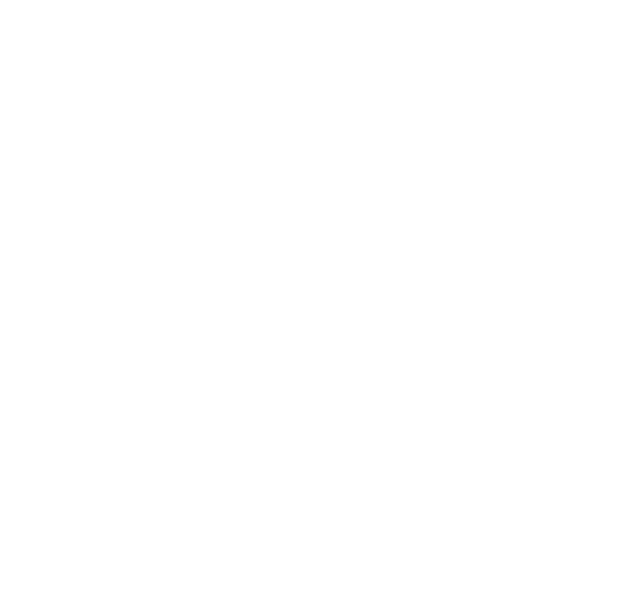
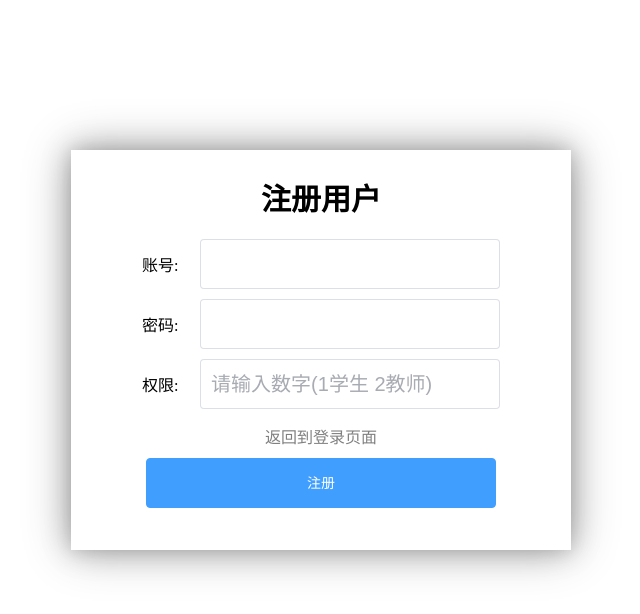
Before and after one commit to xiaojing0410/EducationSystem, a Vue app in the folder EducationSystem/front/education_system/: page /reg in a window 1280 px wide. Before the commit this address had no page. Shown: the top 614 px of the page, without its empty margins (319-959 px from the left). Built offline with nearby package versions, Linux system fonts and the light colour scheme.

Commit message:
登录注册

```diff
--- a/EducationSystem/front/education_system/package.json
+++ b/EducationSystem/front/education_system/package.json
@@ -17,7 +17,6 @@
     "@vitejs/plugin-vue": "^5.2.1",
     "axios": "^1.7.9",
     "element-plus": "^2.9.1",
-    "node-sass": "^9.0.0",
     "pinia": "^2.3.0",
     "sass-embedded": "^1.83.0",
     "sass-loader": "^16.0.4",
--- a/EducationSystem/front/education_system/src/App.vue
+++ b/EducationSystem/front/education_system/src/App.vue
@@ -2,7 +2,7 @@
 </script>
 
 <template>
-  <RouterView />
+  <router-view></router-view>
 </template>
 
 <style scoped>
--- a/EducationSystem/front/education_system/src/components/Menu.vue
+++ /dev/null
@@ -1,59 +0,0 @@
-<template>
-  <el-row class="tac">
-    <el-col :span="12">
-      <el-menu
-        default-active="2"
-        class="el-menu-vertical-demo"
-        @open="handleOpen"
-        @close="handleClose"
-      >
-        <el-sub-menu index="1">
-          <template #title>
-            <el-icon><location /></el-icon>
-            <span>Navigator One</span>
-          </template>
-          <el-menu-item-group title="Group One">
-            <el-menu-item index="1-1">item one</el-menu-item>
-            <el-menu-item index="1-2">item two</el-menu-item>
-          </el-menu-item-group>
-          <el-menu-item-group title="Group Two">
-            <el-menu-item index="1-3">item three</el-menu-item>
-          </el-menu-item-group>
-          <el-sub-menu index="1-4">
-            <template #title>item four</template>
-            <el-menu-item index="1-4-1">item one</el-menu-item>
-          </el-sub-menu>
-        </el-sub-menu>
-        <el-menu-item index="2">
-          <el-icon><icon-menu /></el-icon>
-          <span>Navigator Two</span>
-        </el-menu-item>
-        <el-menu-item index="3" disabled>
-          <el-icon><document /></el-icon>
-          <span>Navigator Three</span>
-        </el-menu-item>
-        <el-menu-item index="4">
-          <el-icon><setting /></el-icon>
-          <span>Navigator Four</span>
-        </el-menu-item>
-      </el-menu>
-    </el-col>
-  </el-row>
-</template>
-
-<script setup>
-import {
-  Document,
-  Menu as IconMenu,
-  Location,
-  Setting,
-} from '@element-plus/icons-vue'
-
-const handleOpen = (key, keyPath) => {
-  console.log(key, keyPath)
-}
-
-const handleClose = (key, keyPath) => {
-  console.log(key, keyPath)
-}
-</script>
--- /dev/null
+++ b/EducationSystem/front/education_system/src/page/Login.vue
@@ -0,0 +1,96 @@
+<template>
+  <div id="login">
+    <div class="main">
+      <div class="title">学生教育评价系统登录</div>
+      <div class="opt">
+        <div class="row">
+          <span>账号: </span>
+          <el-input class="username ipt" type="text" v-model="usernameIpt" />
+        </div>
+        <div class="row">
+          <span>密码: </span>
+          <el-input class="password ipt" type="password" v-model="passwordIpt"/>
+        </div>
+      </div>
+      <div class="reg">
+        <router-link class="note" :to="{name: 'Reg'}">还没有账号？点我注册</router-link>
+      </div>
+      <div class="btn">
+        <el-button class="login-btn" type="primary" @click="loginHandler()">登录</el-button>
+      </div>
+    </div>
+  </div>
+</template>
+
+<script setup>
+import {ref} from "vue";
+
+/**
+ * 登录
+ */
+const usernameIpt = ref("")
+const passwordIpt = ref("")
+
+</script>
+
+<style lang="scss" scoped>
+.main {
+  width: 500px;
+  height: 330px;
+  margin: 150px auto;
+  padding: 20px 50px;
+  border: 5px solid transparent; /* 透明边框 */
+  box-shadow:
+      0 0 15px rgba(0, 0, 0, 0.1),  /* 轻微的外部灰色阴影 */
+      0 0 30px rgba(0, 0, 0, 0.2),  /* 稍强的外部阴影 */
+      0 0 45px rgba(0, 0, 0, 0.3);  /* 强烈的外部灰色阴影 */
+}
+
+.main .title {
+  width: 300px;
+  text-align: center;
+  font-size: 30px;
+  font-weight: 700;
+  margin: 0 auto;
+}
+
+.main .opt {
+  padding: 10px 5px;
+}
+
+.main .row {
+  display: flex;
+  justify-content: space-around;
+  align-items: center;
+  margin-top: 10px;
+
+  .ipt {
+    width: 300px;
+    height: 50px;
+    font-size: 20px;
+  }
+}
+
+.main .btn {
+  display: flex;
+  justify-content: center;
+  margin-top: 10px;
+
+  .login-btn {
+    width: 350px;
+    height: 50px;
+  }
+}
+
+.main .reg {
+  display: flex;
+  justify-content: center;
+  margin: 5px 0;
+
+  .note {
+    color: grey;
+    cursor: pointer;
+  }
+}
+
+</style>
--- /dev/null
+++ b/EducationSystem/front/education_system/src/page/Reg.vue
@@ -0,0 +1,97 @@
+<template>
+  <div id="reg">
+    <div class="main">
+      <div class="title">注册用户</div>
+      <div class="opt">
+        <div class="row">
+          <span>账号: </span>
+          <el-input class="username ipt" type="text" v-model="usernameIpt"/>
+        </div>
+        <div class="row">
+          <span>密码: </span>
+          <el-input class="password ipt" type="password" v-model="passwordIpt"/>
+        </div>
+        <div class="row">
+          <span>权限: </span>
+          <el-input class="role ipt" type="text" placeholder="请输入数字(1学生 2教师)" v-model="roleIpt"/>
+        </div>
+      </div>
+      <div class="login">
+        <router-link class="note" :to="{name: 'Login'}">返回到登录页面</router-link>
+      </div>
+      <div class="btn">
+        <el-button class="login-btn" type="primary" @click="regHandler">注册</el-button>
+      </div>
+    </div>
+  </div>
+</template>
+
+<script setup>
+import {ref} from "vue";
+const usernameIpt = ref()
+const passwordIpt = ref()
+const roleIpt = ref()
+
+</script>
+
+<style lang="scss" scoped>
+.main {
+  width: 500px;
+  height: 400px;
+  margin: 150px auto;
+  padding: 20px 50px;
+  border: 5px solid transparent; /* 透明边框 */
+  box-shadow:
+      0 0 15px rgba(0, 0, 0, 0.1),  /* 轻微的外部灰色阴影 */
+      0 0 30px rgba(0, 0, 0, 0.2),  /* 稍强的外部阴影 */
+      0 0 45px rgba(0, 0, 0, 0.3);  /* 强烈的外部灰色阴影 */
+}
+
+.main .title {
+  width: 300px;
+  text-align: center;
+  font-size: 30px;
+  font-weight: 700;
+  margin: 0 auto;
+}
+
+.main .opt {
+  padding: 10px 5px;
+}
+
+.main .row {
+  display: flex;
+  justify-content: space-around;
+  align-items: center;
+  margin-top: 10px;
+
+  .ipt {
+    width: 300px;
+    height: 50px;
+    font-size: 20px;
+  }
+}
+
+.main .btn {
+  display: flex;
+  justify-content: center;
+  margin-top: 10px;
+
+  .login-btn {
+    width: 350px;
+    height: 50px;
+  }
+}
+
+.main .login {
+  display: flex;
+  justify-content: center;
+  margin: 5px 0;
+
+  .note {
+    color: grey;
+    cursor: pointer;
+  }
+}
+
+</style>
--- a/EducationSystem/front/education_system/src/router/index.js
+++ b/EducationSystem/front/education_system/src/router/index.js
@@ -3,9 +3,17 @@ import { createRouter, createWebHistory } from "vue-router";
 const router = createRouter({
     routes: [
         {
-            path: '/',
-            name: 'Index',
-            component: () => import("@/views/Index.vue")
+            redirect: '/login',
+        },
+        {
+            path: '/login',
+            name: 'Login',
+            component: () => import("@/page/Login.vue")
+        },
+        {
+            path: '/reg',
+            name: 'Reg',
+            component: () => import("@/page/Reg.vue")
         },
     ],
     history: createWebHistory()
--- a/EducationSystem/front/education_system/src/views/Index.vue
+++ /dev/null
@@ -1,12 +0,0 @@
-<template>
-<div id="index">
-
-</div>
-</template>
-
-<style scoped lang="scss">
-
-</style>
-<script setup>
-
-</script>
```
Also changed, not shown: 1 other file (tests, documents, lock files or other folders).
